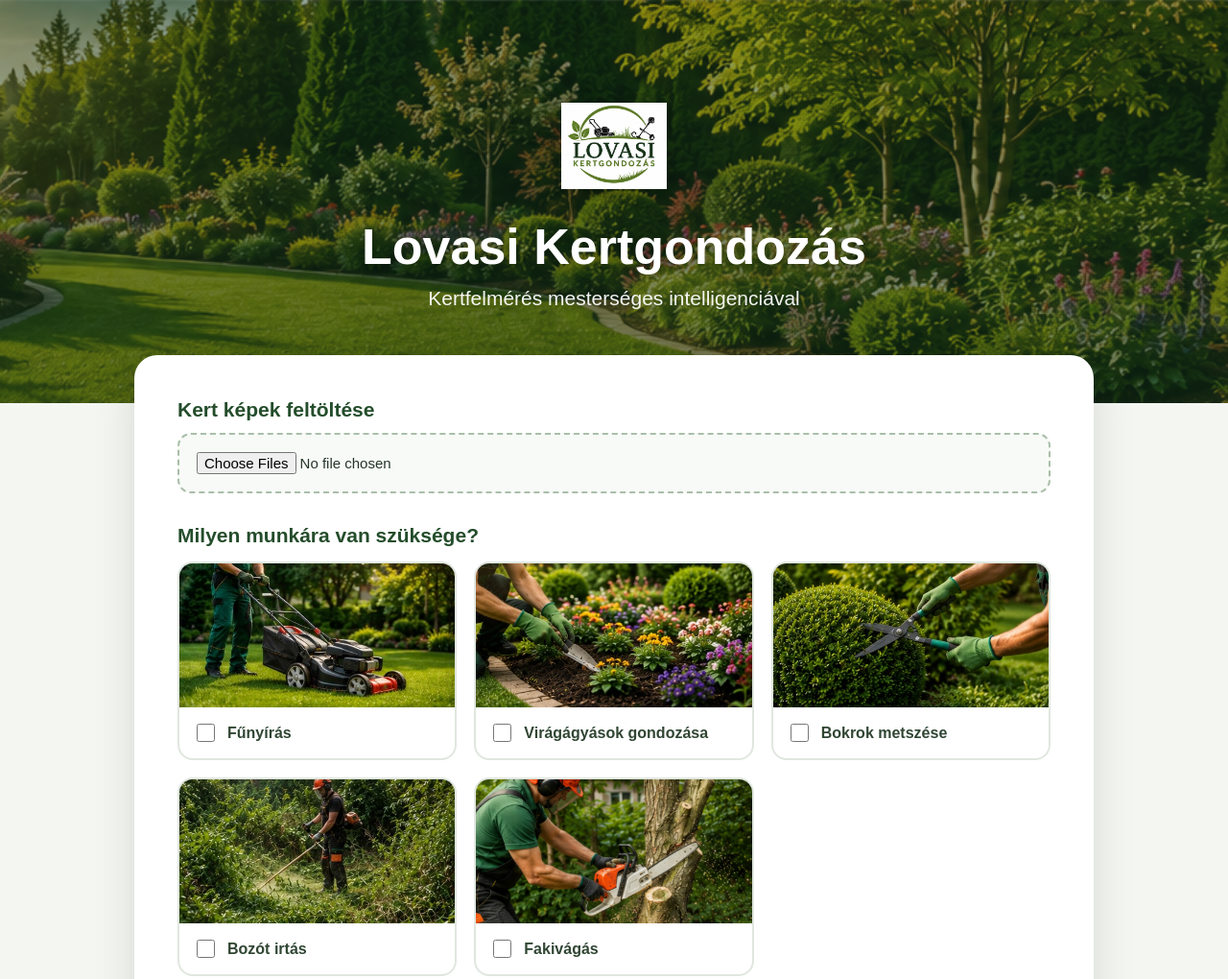
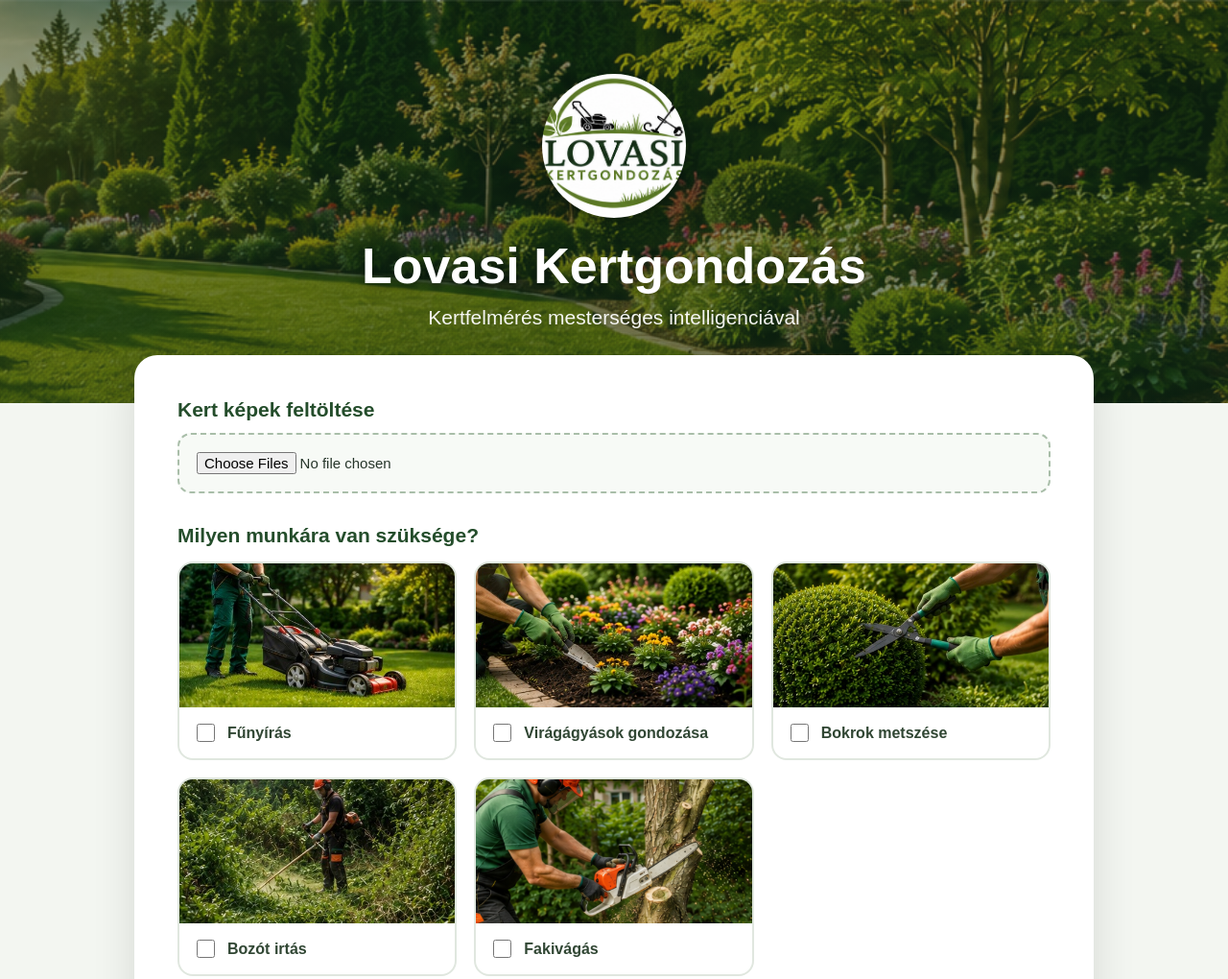
Before and after one commit to pikobenedek-art/lovasi-kert-ai, a website: page public/index.html in a window 1280 px wide. Shown: the top 1020 px of the page at 96% size. Drawn offline with Linux system fonts and the light colour scheme.

Commit message:
Update index.html

```diff
--- a/public/index.html
+++ b/public/index.html
@@ -18,8 +18,9 @@
 
 <header class="fejlec">
 
-<img src="kepek/logo.png" class="logo" >
-
+<img src="kepek/logo.png"
+     class="logo"
+     style="width:150px; height:150px; object-fit:cover; border-radius:50%;">
 <h1>Lovasi Kertgondozás</h1>
 
 <p>
```
